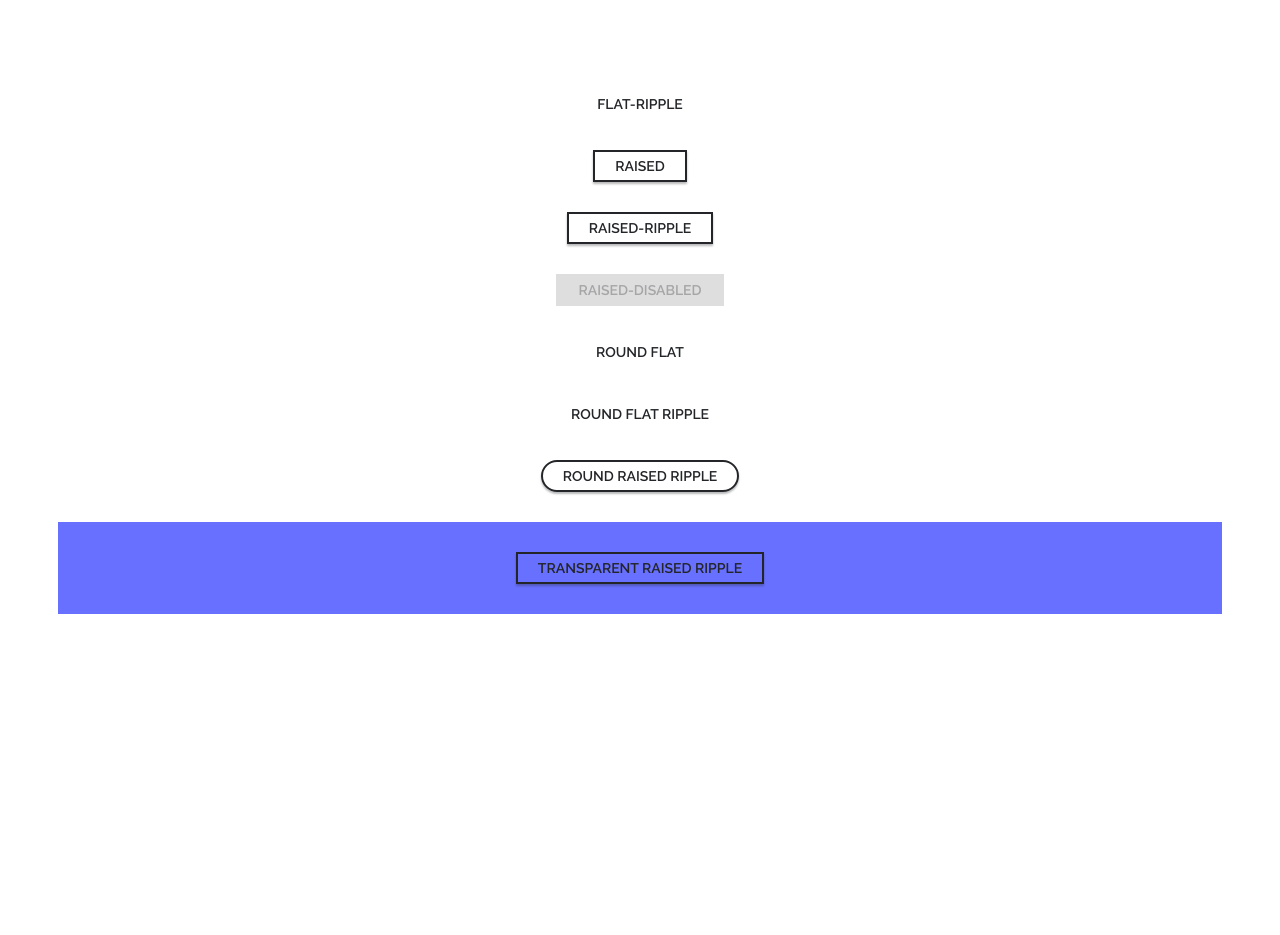
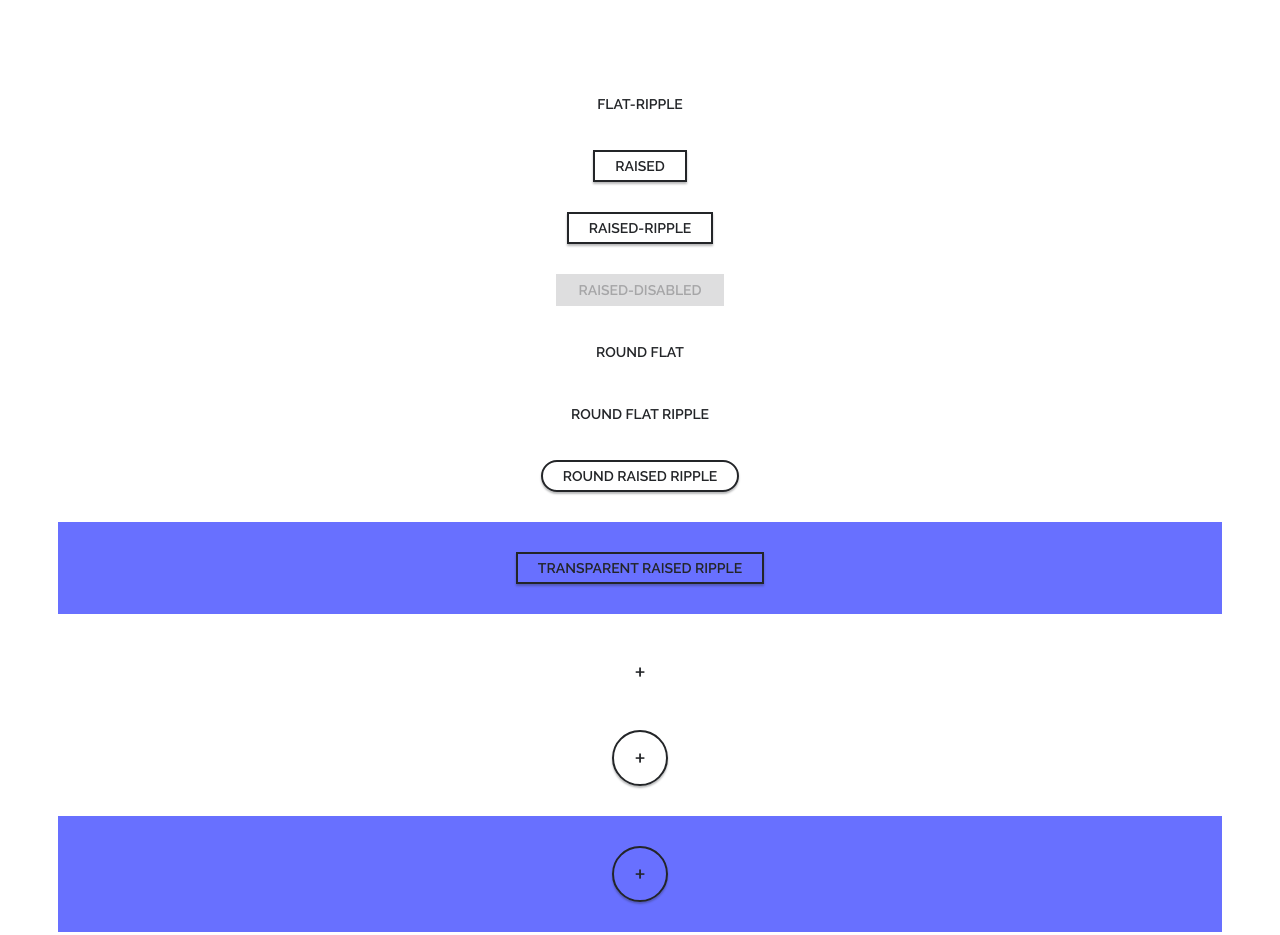
Before and after one commit to birdieKim/data-structure-lite, a plain HTML site: page index.html in a window 1280 px wide. Before the commit the page ends 800 px from the top, so only its background shows below. Drawn offline with nearby package versions, Linux system fonts and the light colour scheme.

Commit message:
Add Button -- FAB (not including contents inside FAB, only a frame of FAB)

```diff
--- a/index.html
+++ b/index.html
@@ -55,7 +55,17 @@
         	<button class="ui-button__button ui-button__button_transparent ui-button__button_raised ui-ripple">Transparent Raised Ripple</button>
         </div>
 
+        <div class="ui-button" style="margin:30px">
+        	<button class="ui-button__button ui-button__button--fab ui-button__button_flat ui-ripple">+</button>
+        </div>
 
+        <div class="ui-button" style="margin:30px">
+        	<button class="ui-button__button ui-button__button--fab ui-button__button_raised ui-ripple">+</button>
+        </div>
+
+        <div class="ui-button" style="padding:30px; background:#6870ff">
+        	<button class="ui-button__button ui-button__button--fab ui-button__button_transparent ui-button__button_raised ui-ripple">+</button>
+        </div>
 
         <script src="indexScript.js"></script>
 	</body>
--- a/indexStyle.css
+++ b/indexStyle.css
@@ -122,7 +122,7 @@ body{
 }
 
 .ui-ripple:not(:active):after {
-  animation: ripple-animation 1s ease-out;
+  animation: ripple-animation 1.5s ease-out;
 }
 
 @keyframes ripple-animation {
@@ -153,3 +153,15 @@ body{
   	border: 2px solid rgba(35,37,40, 0);
   	box-shadow: none;
 }
+
+
+.ui-button__button--fab{
+	height: 56px;
+	width: 56px;
+	min-width: 56px;
+	border-radius: 50%;
+	transform: translate3d(0, 0, 0); /* For Ripple effect */
+	font-family: 'Raleway', sans-serif;
+	font-size: 28px;
+	font-weight: 400;
+}
```
Also changed, not shown: 1 other file.
